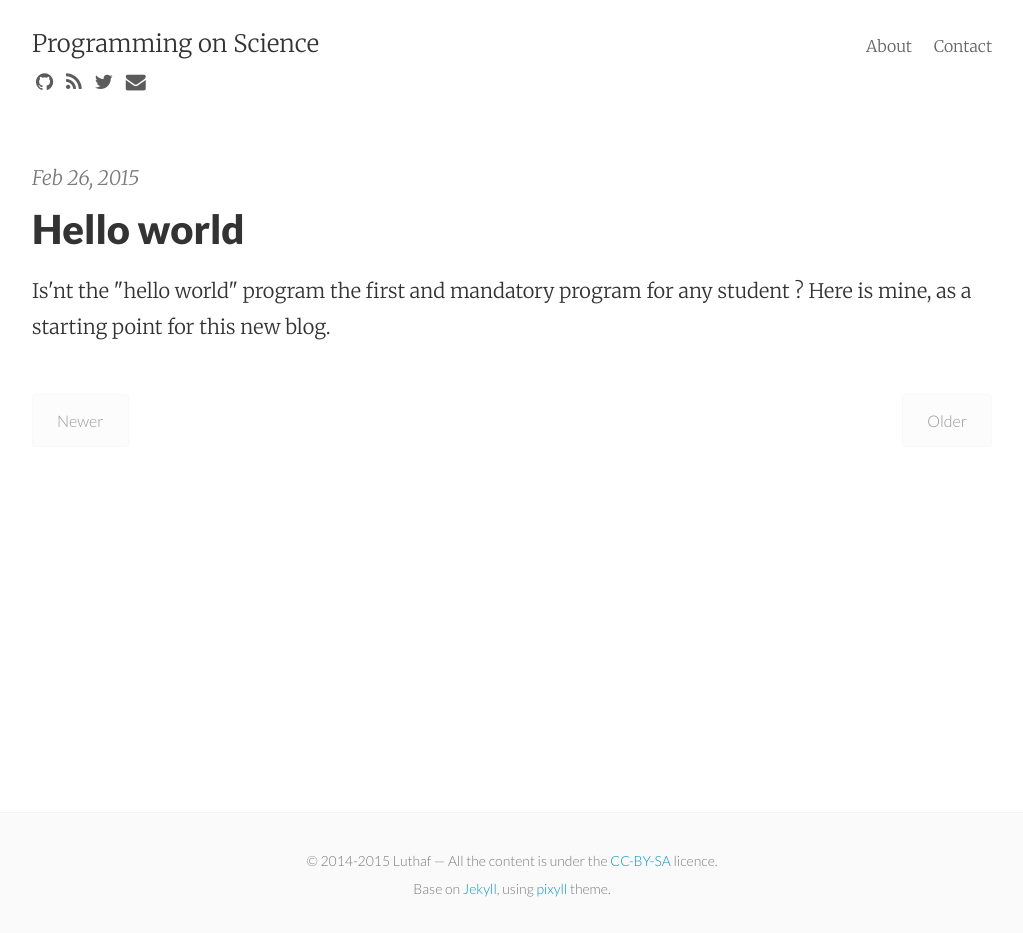
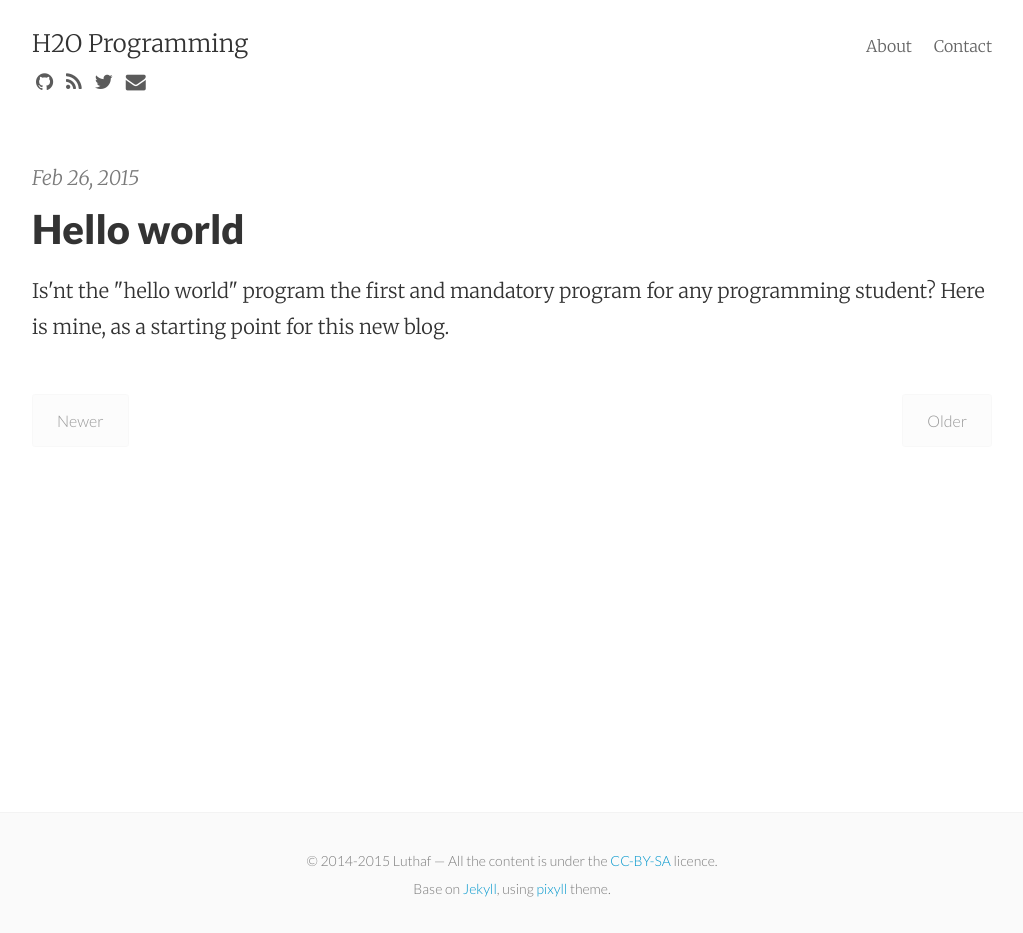
Before and after one commit to Luthaf/luthaf.github.io, a Jekyll site: the page built from index.html, in a window 1280 px wide. Shown: the whole page, without its empty margins (128-1151 px from the left). Built offline with Jekyll 4.4.1, drawn with Linux system fonts in a browser that asks for light colours; nearby versions of some CDN libraries; Markdown is read by kramdown in place of the engine named in the settings; the list of posts is cut into pages by our own code.

Commit message:
Small updates

```diff
--- a/_config.yml
+++ b/_config.yml
@@ -1,5 +1,5 @@
 # Site settings
-title:       Programming on Science
+title:       H2O Programming
 email:       luthaf@luthaf.fr
 author:      Luthaf
 description: "Random thoughs about programming, science and chemistry."
--- a/_posts/2015-02-26-hello-world.md
+++ b/_posts/2015-02-26-hello-world.md
@@ -2,7 +2,8 @@
 layout:     post
 title:      Hello world
 summary:    >
-   Is'nt the "hello world" program the first and mandatory program for any student ?
+   Is'nt the "hello world" program the first and mandatory program for any
+   programming student?
    Here is mine, as a starting point for this new blog.
 ---
 
```
